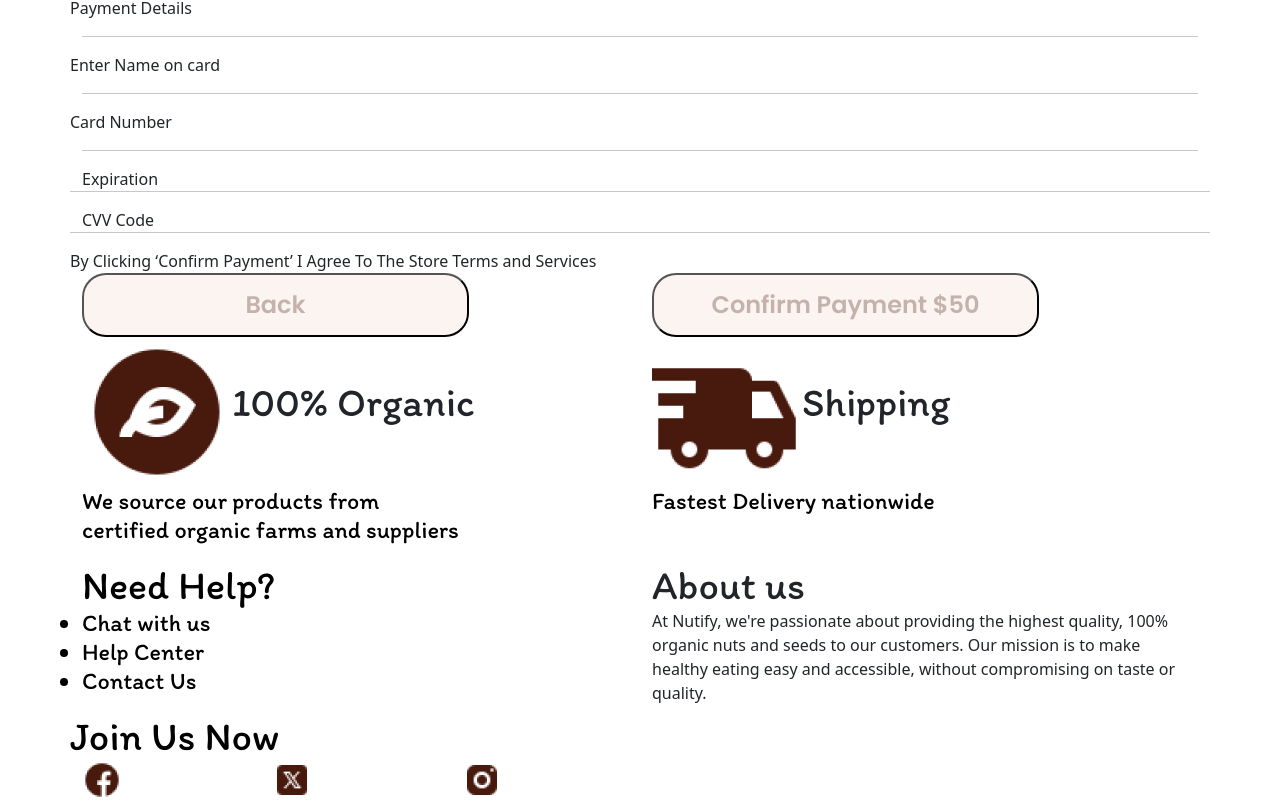
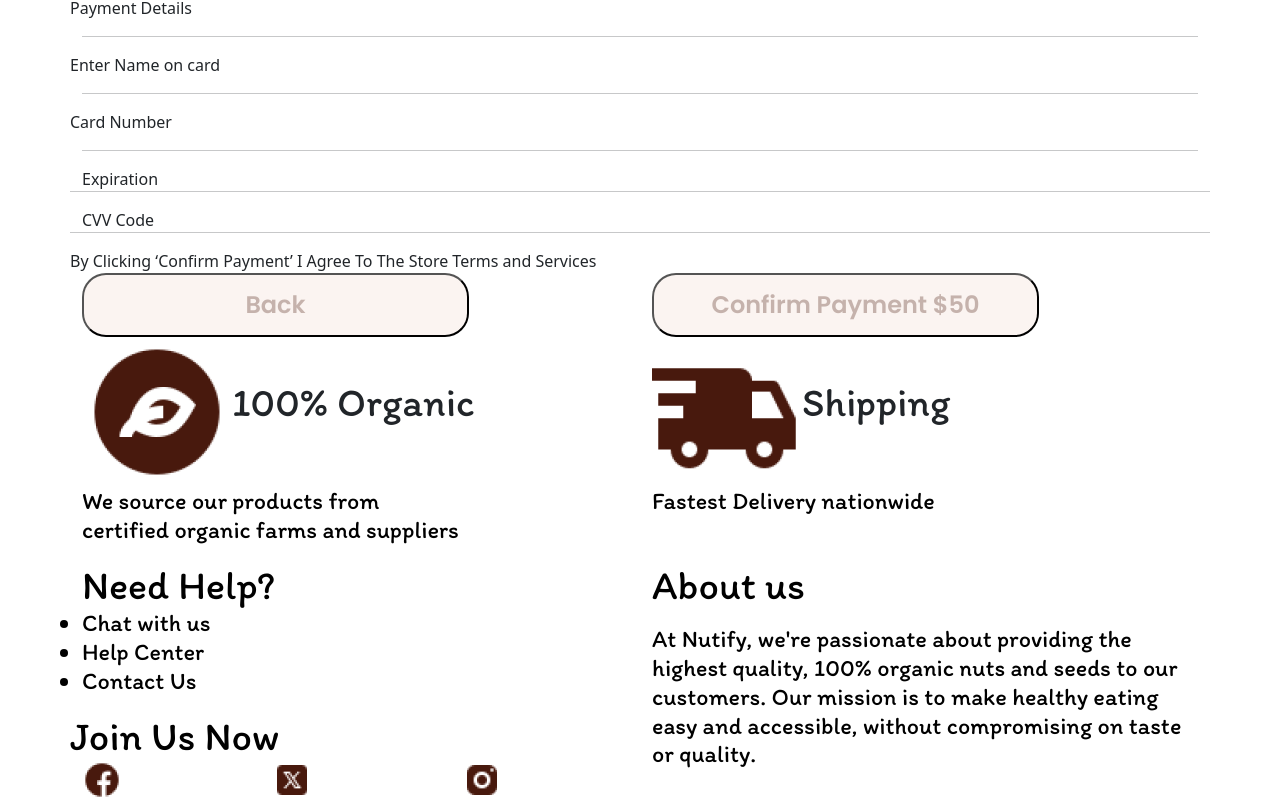
Before and after one commit to Tabitht/HNG-Frontend_Task2, a React (Create React App) app: page /Payment in a window 1280 px wide. Shown: the part 952-1752 px from the top of the page. Built offline with nearby package versions, Linux system fonts and the light colour scheme.

Commit message:
made more changes

```diff
--- a/src/Footer/Footer.css
+++ b/src/Footer/Footer.css
@@ -61,7 +61,7 @@
     font-weight: 400;
     line-height: 48px;
     text-align: left;
-
+    color: #000000;
 }
 .about{
     font-family: "Itim", cursive;
@@ -69,5 +69,5 @@
     font-weight: 400;
     line-height: 28.8px;
     text-align: left;
-
+    color: #000000;
 }
--- a/src/Footer/Footer.js
+++ b/src/Footer/Footer.js
@@ -36,8 +36,8 @@ export default function Footer() {
                         </Col>
                         </Row>
                         <Row>
-                            <div className="head">About us</div>
-                            <div classNmae="about">At Nutify, we're passionate about providing the highest quality, 100% organic nuts and seeds to our customers. Our mission is to make healthy eating easy and accessible, without compromising on taste or quality.</div>
+                            <p className="head">About us</p>
+                            <p className="about">At Nutify, we're passionate about providing the highest quality, 100% organic nuts and seeds to our customers. Our mission is to make healthy eating easy and accessible, without compromising on taste or quality.</p>
                         </Row>
                     </Col>
                 </Row>
--- a/src/HomepageBody/Desktop.css
+++ b/src/HomepageBody/Desktop.css
@@ -8,14 +8,23 @@
     background-color: #FBF4F1;
 
 }
+.row3{
+    width: Hug (1,070px)px;
+height: Hug (441px)px;
+gap: 10px;
+opacity: 0px;
+
+}
 .rowOne{
     width: 866px;
     height: 590px;
     border: 1px;
+    justify-content: space-around;
 }
 .rowTwo{
     width: 866px;
     height: 590px;
+    justify-content: space-around;
 }
 .rowThree{
     width: 1070;
--- a/src/HomepageBody/Desktop.js
+++ b/src/HomepageBody/Desktop.js
@@ -37,12 +37,12 @@ export default function Desktop() {
             </Row>
             <Container className="mini">
                 <Row className="rowOne">
-                    <Col><img src={pic5} alt="grid Products" className="gridProducts"></img></Col>
-                    <Col><img src={pic6} alt="grid Products" className="gridProducts"></img></Col>
+                    <Col className="col-6"><img src={pic5} alt="grid Products" className="gridProducts"></img></Col>
+                    <Col className="col-6"><img src={pic6} alt="grid Products" className="gridProducts"></img></Col>
                 </Row>
                 <Row className="rowTwo">
-                    <Col><img src={pic7} alt="grid Products" className="gridProducts"></img></Col>
-                    <Col><img src={pic8} alt="grid Products" className="gridProducts"></img></Col>
+                    <Col className="col-6"><img src={pic7} alt="grid Products" className="gridProducts"></img></Col>
+                    <Col className="col-6"><img src={pic8} alt="grid Products" className="gridProducts"></img></Col>
                 </Row>
                 <Row className="rowThree">
                     <Col><img src={pic9} alt="grid Products" className="mainProducts"></img></Col>
```
